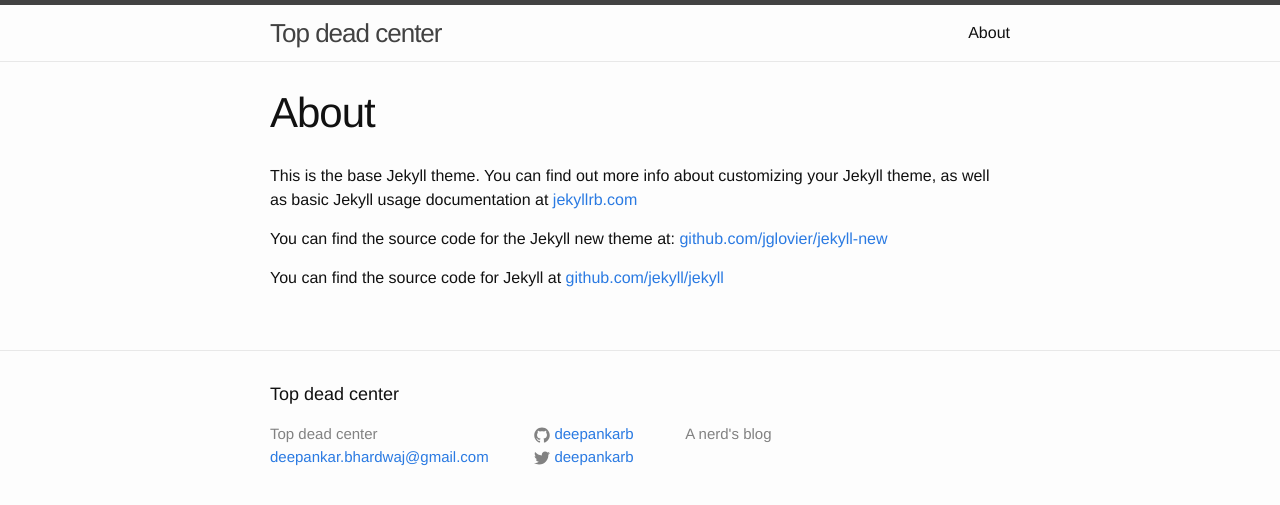
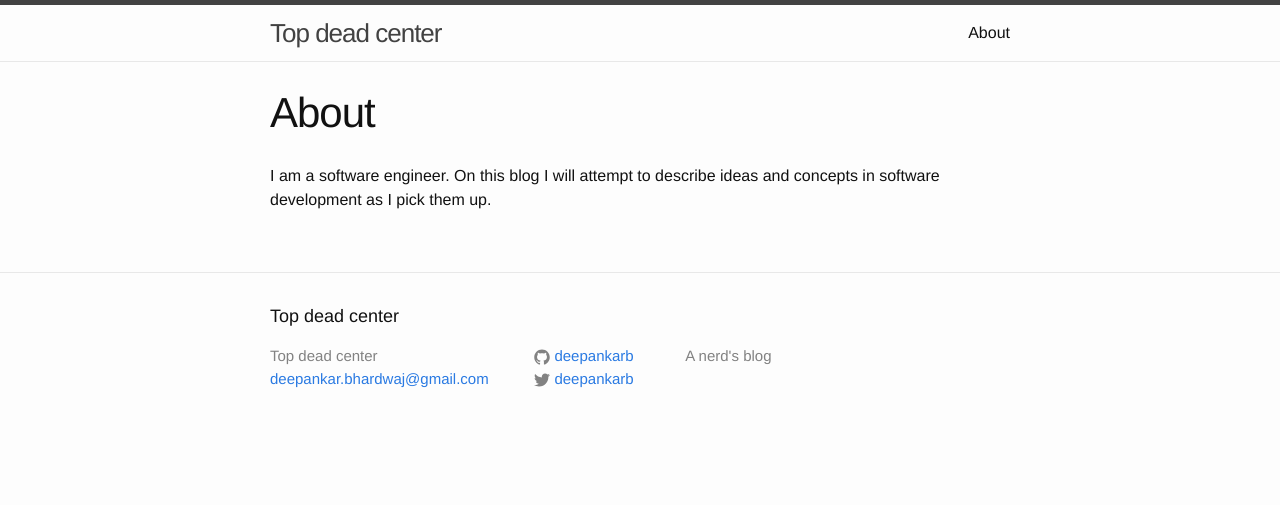
Before and after one commit to deepankarb/deepankarb.github.io, a Jekyll site: the page built from about.md, in a window 1280 px wide. Shown: the top 505 px of the page. Built offline with Jekyll 4.4.1, drawn with Linux system fonts in a browser that asks for light colours.

Commit message:
Changed about

```diff
--- a/about.md
+++ b/about.md
@@ -4,8 +4,4 @@ title: About
 permalink: /about/
 ---
 
-This is the base Jekyll theme. You can find out more info about customizing your Jekyll theme, as well as basic Jekyll usage documentation at [jekyllrb.com](http://jekyllrb.com/)
-
-You can find the source code for the Jekyll new theme at: [github.com/jglovier/jekyll-new](https://github.com/jglovier/jekyll-new)
-
-You can find the source code for Jekyll at [github.com/jekyll/jekyll](https://github.com/jekyll/jekyll)
+I am a software engineer. On this blog I will attempt to describe ideas and concepts in software development as I pick them up.
```
